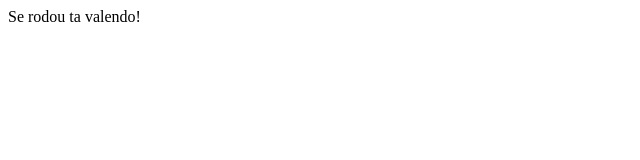
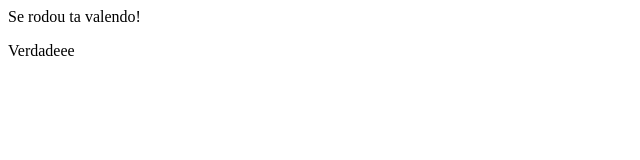
Before and after one commit to brunogomesifrn/tsi32022, a plain HTML site: page Pedro_Lucas/index.html in a window 1280 px wide. Shown: the full height of the page, 0-640 px from the left. Drawn offline with Linux system fonts and the light colour scheme.

Commit message:
alterei em pedro

```diff
--- a/Pedro_Lucas/index.html
+++ b/Pedro_Lucas/index.html
@@ -1 +1,2 @@
 <p>Se rodou ta valendo! </p>
+<p>Verdadeee</p>
```
